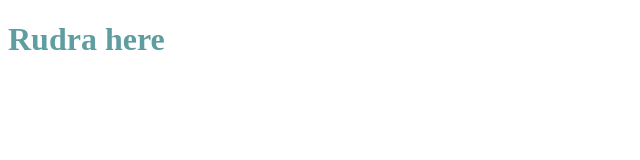
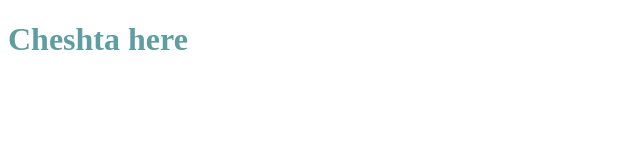
Before and after one commit to arpita-kukreja/Practice, a plain HTML site: page index.html in a window 1280 px wide. Shown: the whole page, without its empty margins (0-640 px from the left). Drawn offline with Linux system fonts and the light colour scheme.

```diff
--- a/index.html
+++ b/index.html
@@ -6,6 +6,6 @@
     <title>Document</title>
 </head>
 <body>
-    <h1 style="color: cadetblue;"> Rudra here </h1>
+    <h1 style="color: cadetblue;"> Cheshta here </h1>
 </body>
 </html>
```
